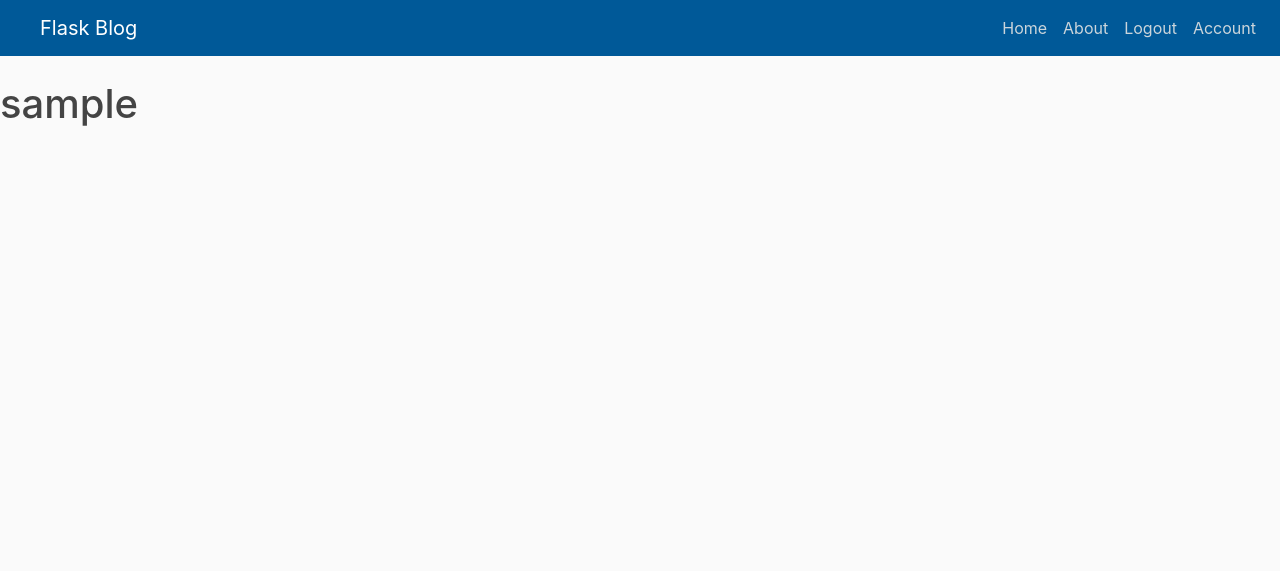
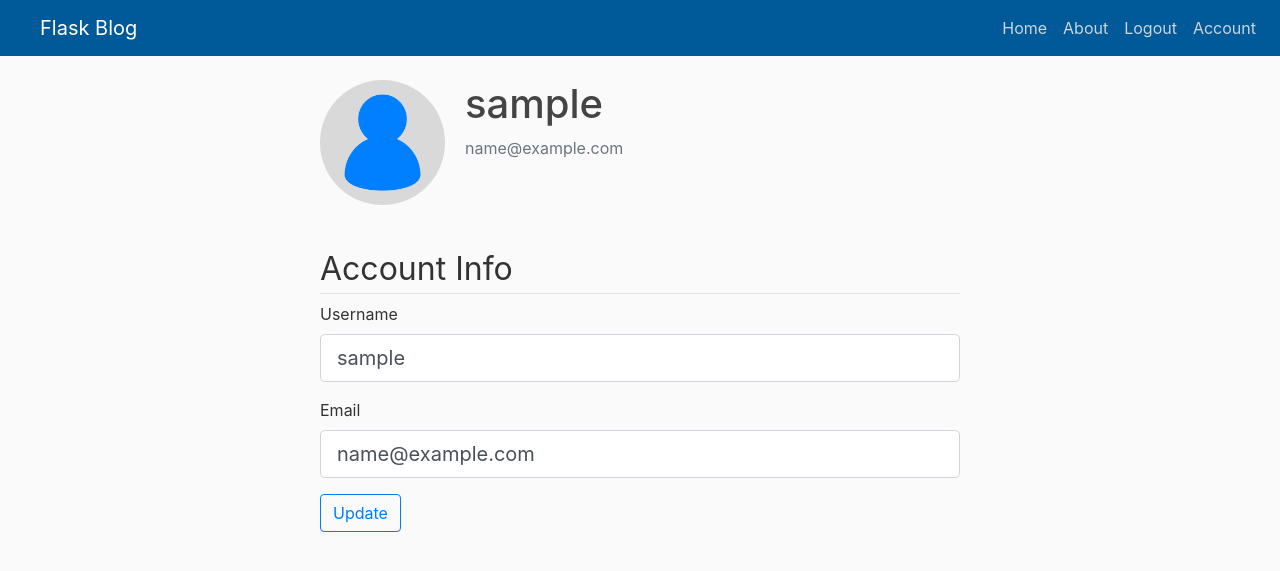
Before and after one commit to bitbard3/blog-flask, a Flask app: page /account in a window 1280 px wide. Shown: the top 571 px of the page. Run offline with Flask 3, Linux system fonts and the light colour scheme; the visitor is signed in with stand-in values (Sample User, id 1); some libraries are stand-ins or nearby versions.

Commit message:
Add update form for updating user data

```diff
--- a/blogsite/forms.py
+++ b/blogsite/forms.py
@@ -2,6 +2,7 @@ from flask_wtf import FlaskForm
 from wtforms import StringField, PasswordField, SubmitField, BooleanField
 from wtforms.validators import DataRequired, Length, Email, EqualTo, ValidationError
 from blogsite.models import User
+from flask_login import current_user
 
 
 class RegistrationForm(FlaskForm):
@@ -18,13 +19,13 @@ class RegistrationForm(FlaskForm):
         user = User.query.filter_by(username=username.data).first()
         if user:
             raise ValidationError(
-                'This username is taken, Choose another username')
+                'This username is taken, Choose another email')
 
     def validate_email(self, email):
         user = User.query.filter_by(email=email.data).first()
         if user:
             raise ValidationError(
-                'This username is taken, Choose another username')
+                'This email is taken, Choose another username')
 
 
 class LoginForm(FlaskForm):
@@ -33,3 +34,25 @@ class LoginForm(FlaskForm):
     password = PasswordField('Password', validators=[DataRequired()])
     remember = BooleanField('Remember Me')
     submit = SubmitField('Login')
+
+
+class UpdateAccountForm(FlaskForm):
+    username = StringField('Username',
+                           validators=[Length(min=2, max=20)])
+    email = StringField('Email',
+                        validators=[Email()])
+    update = SubmitField('Update')
+
+    def validate_username(self, username):
+        if current_user.username != username.data:
+            user = User.query.filter_by(username=username.data).first()
+            if user:
+                raise ValidationError(
+                    'This username is taken, Choose another username')
+
+    def validate_email(self, email):
+        if current_user.email != email.data:
+            user = User.query.filter_by(email=email.data).first()
+            if user:
+                raise ValidationError(
+                    'This email is taken, Choose another email')
--- a/blogsite/models.py
+++ b/blogsite/models.py
@@ -14,7 +14,7 @@ class User(db.Model, UserMixin):
     email = db.Column(db.String(120), unique=True, nullable=False)
     password = db.Column(db.String(60), nullable=False)
     profile_img = db.Column(
-        db.String(20), nullable=False, default='default.jpg')
+        db.String(20), nullable=False, default='default.png')
     posts = db.relationship('Post', backref='author', lazy=True)
 
     def __repr__(self):
--- a/blogsite/routes.py
+++ b/blogsite/routes.py
@@ -1,5 +1,5 @@
-from flask import render_template, url_for, flash, redirect
-from blogsite.forms import LoginForm, RegistrationForm
+from flask import render_template, url_for, flash, redirect, request
+from blogsite.forms import LoginForm, RegistrationForm, UpdateAccountForm
 from blogsite.models import Post, User
 from blogsite import app, bcrypt, db
 from flask_login import login_user, current_user, logout_user, login_required
@@ -53,7 +53,8 @@ def login():
         if user and bcrypt.check_password_hash(user.password, form.password.data):
             login_user(user, remember=form.remember.data)
             flash("Login Successfully!", "success")
-            return redirect(url_for("home_page"))
+            next_page = request.args.get('next')
+            return redirect(next_page) if next_page else redirect(url_for("home_page"))
         else:
             flash(
                 "Login Unsuccessful, Please enter correct username or passowrd", "danger")
@@ -67,7 +68,19 @@ def logout():
     return redirect(url_for("home_page"))
 
 
-@app.route("/account")
+@app.route("/account", methods=['POST', 'GET'])
 @login_required
 def account():
-    return render_template("account.html", title="Account")
+    form = UpdateAccountForm()
+    if form.validate_on_submit():
+        current_user.username = form.username.data
+        current_user.email = form.email.data
+        db.session.commit()
+        flash("Your account has been updated", "success")
+        redirect(url_for('account'))
+    elif request.method == 'GET':
+        form.username.data = current_user.username
+        form.email.data = current_user.email
+    img_file = url_for(
+        'static', filename='profile_pics/'+current_user.profile_img)
+    return render_template("account.html", title="Account", img_file=img_file, form=form)
--- a/blogsite/static/main.css
+++ b/blogsite/static/main.css
@@ -92,3 +92,6 @@ h1, h2, h3, h4, h5, h6 {
   margin-right: 20rem;
   margin-left: 20rem;
 }
+.legend-text-update{
+  font-size: 2rem;
+}
--- a/blogsite/templates/account.html
+++ b/blogsite/templates/account.html
@@ -1,4 +1,50 @@
 {% extends 'layout.html' %}
 {% block content %}
-    <h1>{{current_user.username}}</h1>
+<div class="form-container">
+    <div class="media">
+        <img class="rounded-circle account-img" src = "{{img_file}}">
+        <div class="media-body">
+            <h2 class="account-heading">{{current_user.username}}</h2>
+            <p class="text-secondary">{{current_user.email}}</p>
+        </div>
+    </div>
+
+        <form method="POST" action="">
+            {{form.hidden_tag()}}
+            <fieldset class="form-group">
+                <legend class="border-bottom pt-4 mb-2 mt-0  legend-text-update">Account Info</legend>
+
+            <div class="form-group mb-3">
+                {{form.username.label(class="form-control-label")}}
+                {% if form.username.errors %}
+                {{form.username(class="form-control form-control-lg is-invalid")}}
+                <div class="invalid-feedback">
+                    {% for error in form.username.errors%}
+                        <span>{{error}}</span>
+                    {% endfor %}
+                </div>
+                {% else %}
+                {{form.username(class="form-control form-control-lg")}}
+                {% endif %}
+            </div>
+            <div class="form-group mb-3">
+                {{form.email.label(class="form-control-label")}}
+                {% if form.email.errors %}
+                {{form.email(class="form-control form-control-lg is-invalid")}}
+                <div class="invalid-feedback">
+                    {% for error in form.email.errors%}
+                        <span>{{error}}</span>
+                    {% endfor %}
+                </div>
+                {% else %}
+                {{form.email(class="form-control form-control-lg")}}
+                {% endif %}
+            </div>
+            <div class="form-group">
+                {{form.update(class="btn btn-outline-primary")}}
+            </div>
+        </fieldset>
+        </form>
+    </div>
+</div>
 {% endblock content %}
```
Also changed, not shown: blogsite/static/profile_pics/default.png (added), 3 other files.
